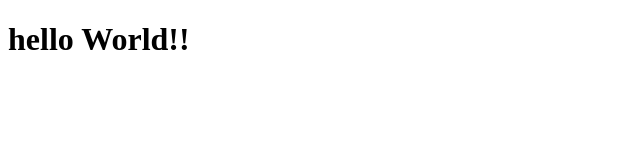
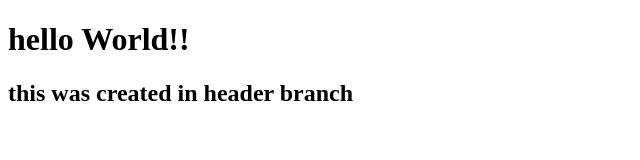
Before and after one commit to alejandrodgz/collaboration-excercise, a plain HTML site: page index.html in a window 1280 px wide. Shown: the whole page, without its empty margins (0-640 px from the left). Drawn offline with Linux system fonts and the light colour scheme.

Commit message:
second title

```diff
--- a/index.html
+++ b/index.html
@@ -7,5 +7,6 @@
 </head>
 <body>
     <h1>hello World!!</h1>
+    <h2>this was created in header branch</h2>
 </body>
 </html>
```
